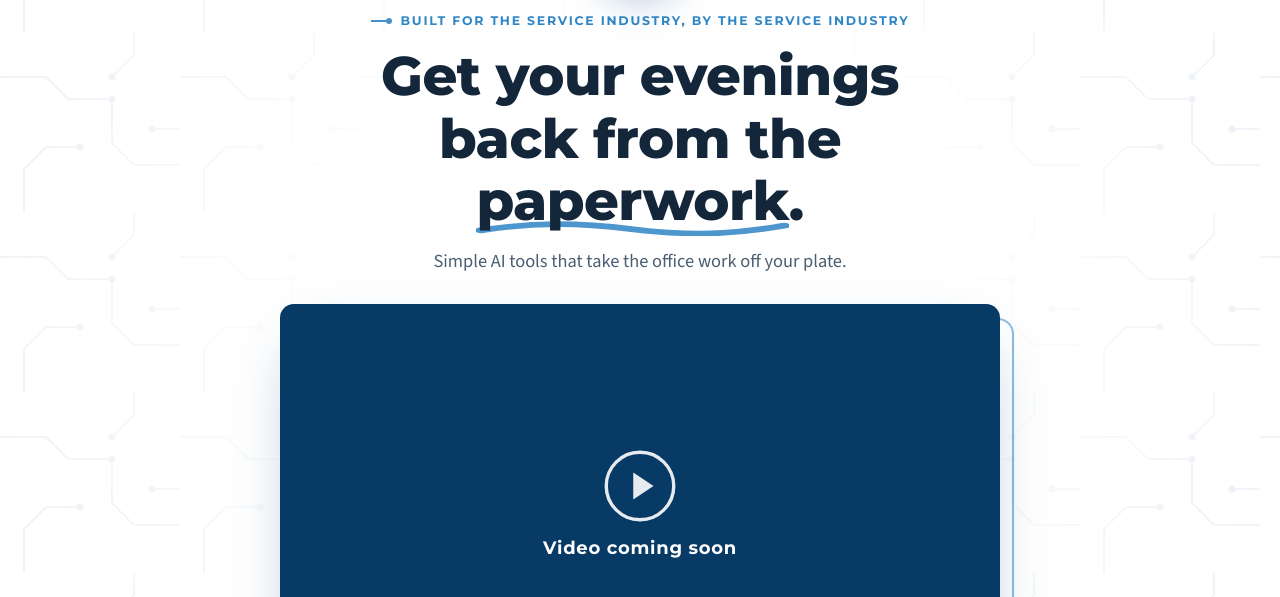
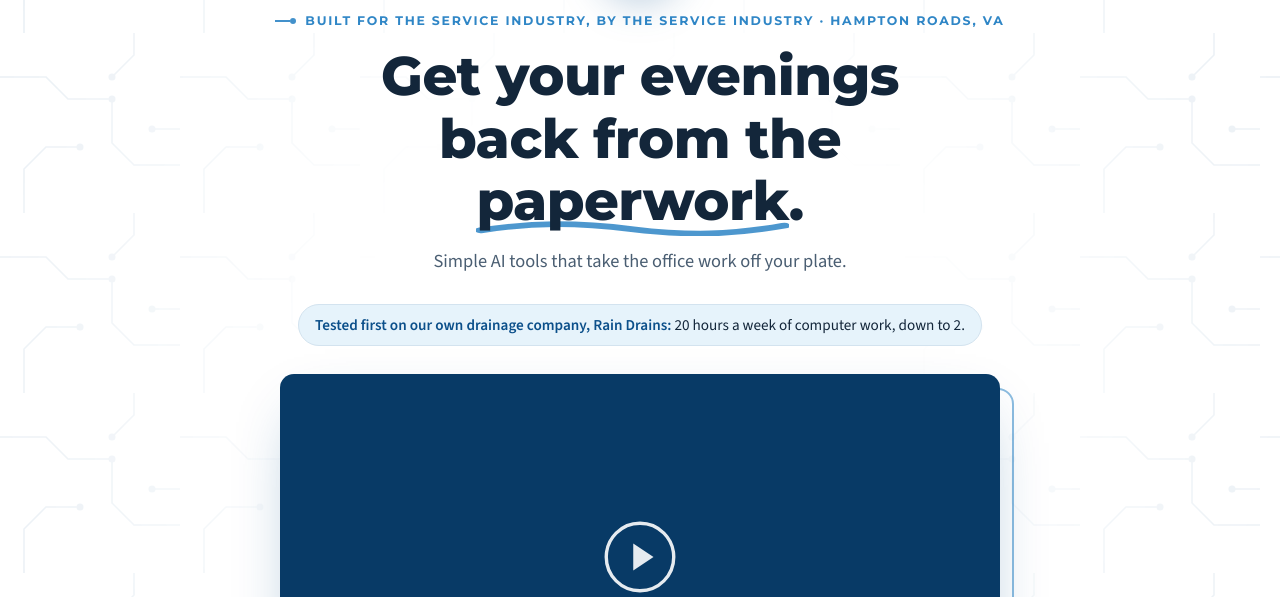
Before and after one commit to raindrainsunlimited-droid/commonwealthaiintegrations, a plain HTML site: page index.html in a window 1280 px wide. Shown: the part 212-809 px from the top of the page. Drawn offline with nearby package versions, Linux system fonts and the light colour scheme.

Commit message:
Home hero: add Hampton Roads location and Rain Drains proof line
Co-Authored-By: Claude Opus 5.5 <noreply@anthropic.com>
Claude-Session: https://claude.ai/code/session_01LN518XrKkaiGEh6CLF9bFm

```diff
--- a/index.html
+++ b/index.html
@@ -37,9 +37,10 @@
     <div class="wrap">
       <div class="copy">
         <img class="hero-seal" src="logo.webp" alt="" width="96" height="96">
-        <span class="eyebrow">Built for the service industry, by the service industry</span>
+        <span class="eyebrow">Built for the service industry, by the service industry · Hampton Roads, VA</span>
         <h1>Get your evenings back from the <span class="mark">paperwork</span>.</h1>
         <p class="lede">Simple AI tools that take the office work off your plate.</p>
+        <p class="proof-line"><strong>Tested first on our own drainage company, Rain Drains:</strong> 20 hours a week of computer work, down to 2.</p>
       </div>
       <div class="vsl-wrap">
         <!-- VIDEO: replace the .vsl-placeholder div below with your video embed, e.g.
--- a/styles.css
+++ b/styles.css
@@ -387,3 +387,6 @@ main>section:first-of-type::before{content:"";position:absolute;inset:0;z-index:
 .save{align-self:flex-start;font-family:var(--display);font-size:.8rem;font-weight:700;color:#1f7a4d;background:rgba(31,122,77,.1);padding:4px 10px;border-radius:999px}
 :root[data-theme="dark"] .save{color:#7fd6a8;background:rgba(127,214,168,.12)}
 @media (prefers-color-scheme:dark){:root:not([data-theme="light"]) .save{color:#7fd6a8;background:rgba(127,214,168,.12)}}
+.proof-line{display:inline-block;margin:14px auto 0;padding:8px 16px;border-radius:999px;background:var(--sky);border:1px solid var(--line);font-size:.95rem;color:var(--fg)}
+.proof-line strong{color:var(--navy)}
+@media (max-width:600px){.proof-line{border-radius:12px;font-size:.9rem}}
```
